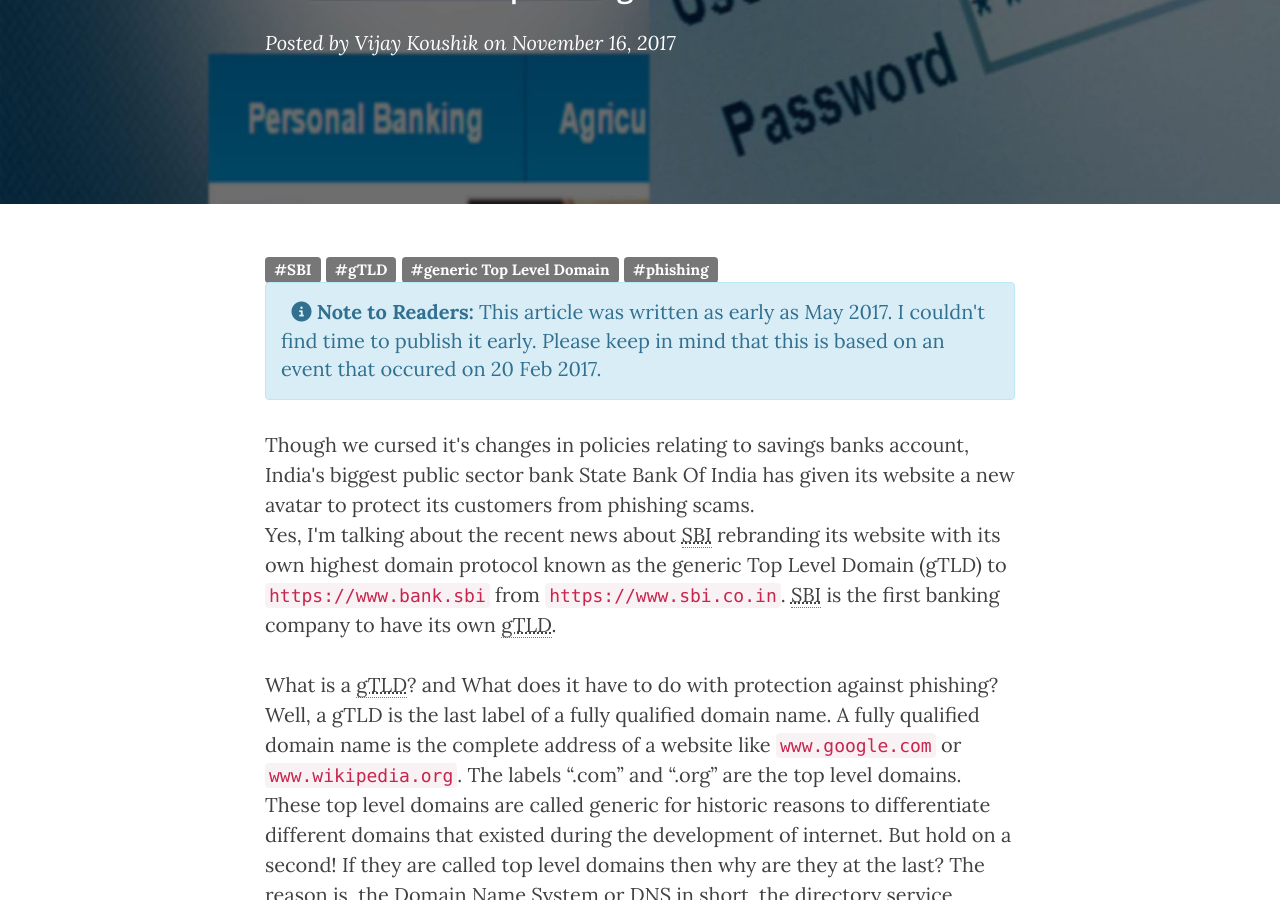
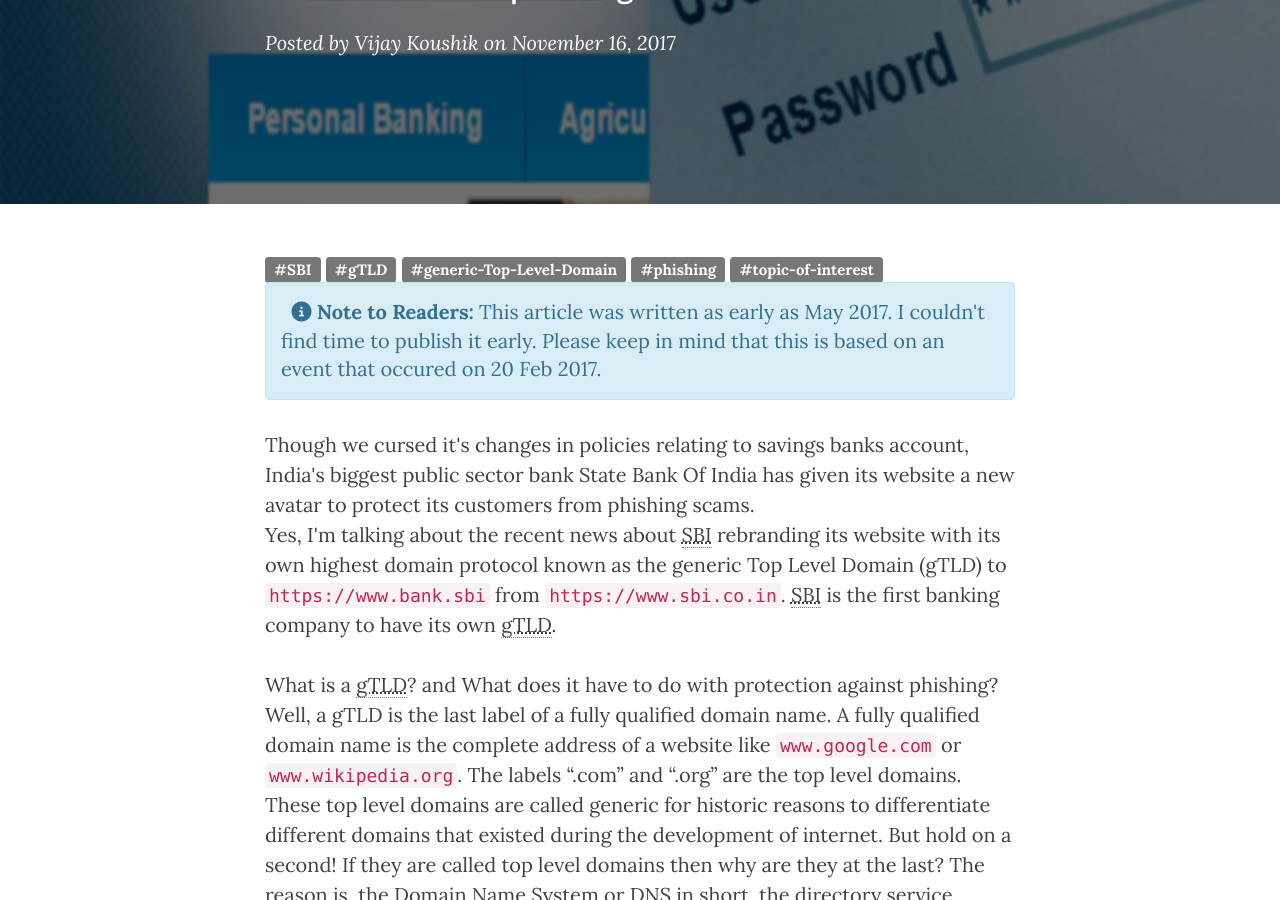
Before and after one commit to svijaykoushik/blog, a Jekyll site: the page built from _posts/2017-11-16-sbi-rebranded.markdown, in a window 1280 px wide and 900 px high, scrolled down 305 px. Built offline with Jekyll 4.4.1, drawn with Linux system fonts in a browser that asks for light colours; nearby versions of some CDN libraries; comment, search, counter and statistics services are not loaded.

Commit message:
Added tags to posts

```diff
--- a/_posts/2017-05-10-how-social-media-changes-quality-of-your-photos.markdown
+++ b/_posts/2017-05-10-how-social-media-changes-quality-of-your-photos.markdown
@@ -9,6 +9,7 @@
 og_type: 	"article"
 comments:   true
 pageId:     "2017-05-10-how-social-media-changes-quality-of-your-photos"
+tags:       ["data-compression", "socia-lmedia", "image-quality", "topic-of-interest"]
 ---
 <h1>Data Compression: How social media changes quality of your photos</h1>
 <p>In a world, where smart phones have dual cameras that take high quality pictures with precision, how are those images shared instantly? We all know that higher the quality of the picture, higher is its file size. So, how do we share megabytes of data in a blink of an eye?</p>
--- a/_posts/2017-05-23-dns-highjacked.markdown
+++ b/_posts/2017-05-23-dns-highjacked.markdown
@@ -10,6 +10,7 @@
 og_type: 		"article"
 comments:       true
 pageId:         "2017-05-23-dns-highjacked"
+tags:           ["dns-hijacking", "insecure-routers", "factory-access-credentials", "personal-experience"]
 ---
 <p>Two years ago on a fine morning I opened my computer to check my email. I started searching for job opportunities on Google and opened each result that Google brought up. Now, a strange thing happened! Whenever I tried to interact with a website that I opened from the results page an ad-popup opened. I thought I disabled the ad blocker plug-in, but it was enabled. I started to wonder what was going on. I then visited every webpage I used to visit and the same thing happened. Every time I clicked on an element an ad-popup opened. This frustrated me so I closed my browser and started a complete virus scan on my pc and then stared browsing on my phone. But alas! The same thing happened. This time every time I try to scroll a page on my phone it started to redirect to an advertisement. I felt something was not right and so I started to inspect on all my devices on my network the result was the same. By this time I could guess that something was wrong with my modem. Amidst this problem Google and Facebook were working fine. No irritating popups (thank god!). I fiddled around with my network configuration on my PC. I opened command prompt and typed in the command <em>ipconfig</em> and I noticed something unusual in the results displayed on the screen.</p>
 
--- a/_posts/2017-11-16-sbi-rebranded.markdown
+++ b/_posts/2017-11-16-sbi-rebranded.markdown
@@ -10,7 +10,7 @@
 og_type: 		"article"
 comments:       true
 pageId:         "2017-11-16-sbi-rebranded"
-tags:			["SBI", "gTLD", "generic Top Level Domain", "phishing"]
+tags:			["SBI", "gTLD", "generic-Top-Level-Domain", "phishing", "topic-of-interest"]
 ---
 <div class="alert alert-info">
   <strong><i class="fa fa-info-circle"></i> Note to Readers:</strong> This article was written as early as May 2017. I couldn't find time to publish it early. Please keep in mind that this is based on an event that occured on 20 Feb 2017.
```
